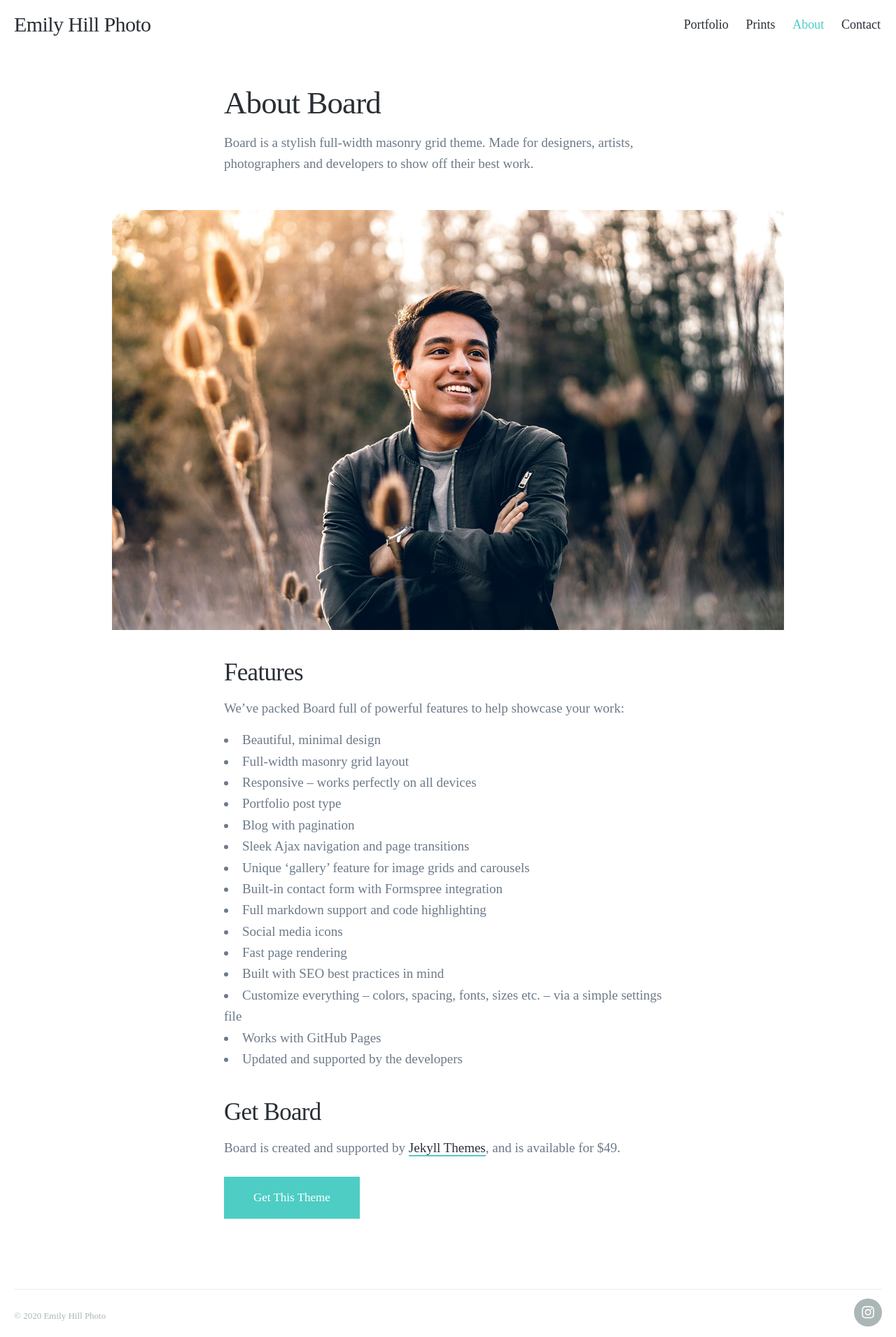
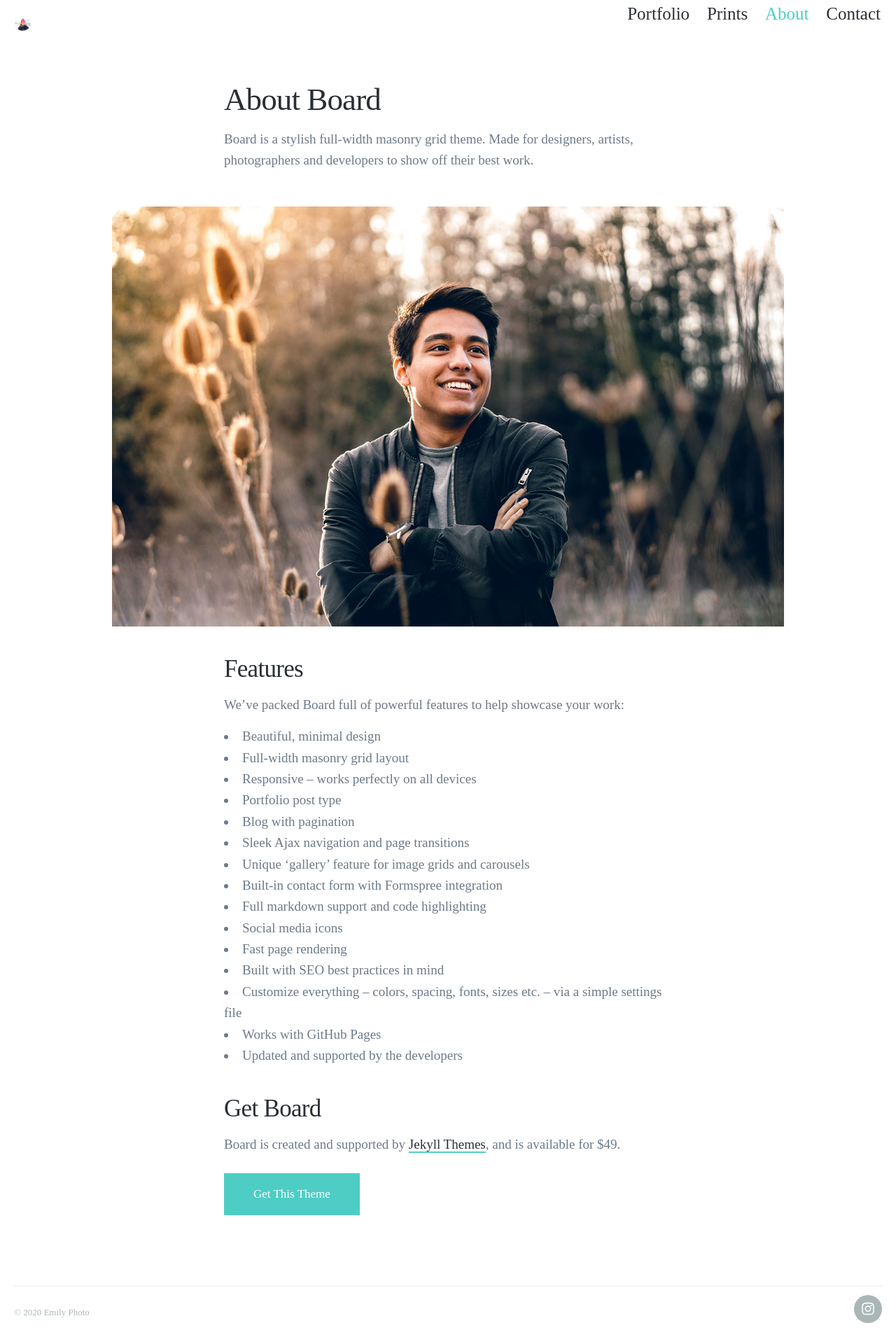
Before and after one commit to emily-hill/emily-hill.github.io, a Jekyll site: the page built from _pages/about.md, in a window 1280 px wide. Shown: the whole page at 70% size. Built offline with Jekyll 4.4.1, drawn with Linux system fonts in a browser that asks for light colours; nearby versions of some CDN libraries; some web fonts are replaced.

Commit message:
MenuFontSizeandProfilePhoto

```diff
--- a/_data/settings.yml
+++ b/_data/settings.yml
@@ -1,9 +1,9 @@
 basic_settings:
-  site_title: Emily Hill Photo
+  site_title: Emily Photo
   favicon_image: /images/favicon.png
 
 header_settings:
-  logo_image:
+  logo_image: /images/Circleprofile2.jpg
   logo_width: 50
 
 menu_settings:
@@ -91,7 +91,7 @@ font_settings:
   menu:
     small_size: 30
     medium_size: 14
-    large_size: 18
+    large_size: 25
     weight: 500
     letter_spacing: 0
   grid_item_title:
```
